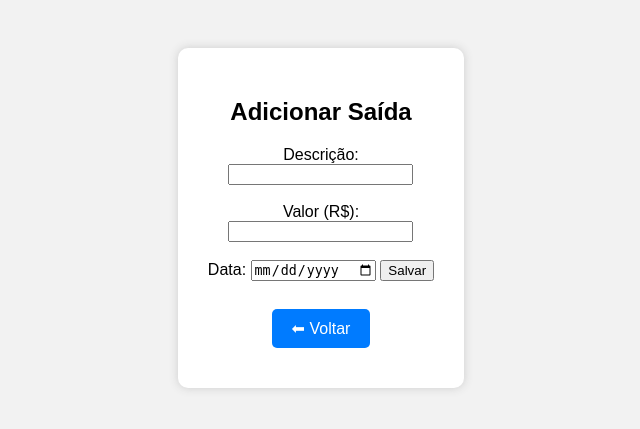
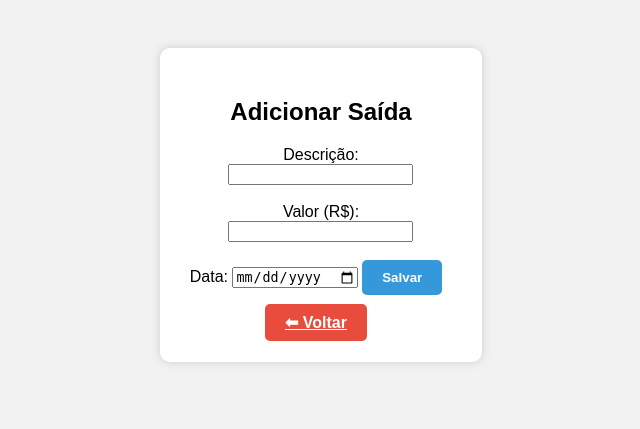
Before and after one commit to gutusmao12/Fluxo_de_Caixa_Python, a Flask app: page /adicionar_saida in a window 1280 px wide. Shown: the top 429 px of the page, without its empty margins (319-959 px from the left). Run offline with Flask 3, Linux system fonts and the light colour scheme; the visitor is signed in with stand-in values (Sample User, id 1).

Commit message:
feat: atualizando botões

```diff
--- a/static/style.css
+++ b/static/style.css
@@ -22,18 +22,28 @@ h2 {
     font-size: 18px;
 }
 
-a.button {
-    display: inline-block;
+button, .btn {
     padding: 10px 20px;
-    margin: 10px;
-    background-color: #007BFF;
+    background-color: #3498db; /* azul padrão */
     color: white;
+    border: none;
     border-radius: 5px;
-    text-decoration: none;
+    cursor: pointer;
+    margin-right: 10px;
+    font-weight: bold;
 }
 
-a.button:hover {
-    background-color: #0056b3;
+button:hover, .btn:hover {
+    background-color: #2980b9; /* azul escuro ao passar o mouse */
+}
+
+/* Botão cancelar - vermelho */
+.btn-cancelar {
+    background-color: #e74c3c; /* vermelho */
+}
+
+.btn-cancelar:hover {
+    background-color: #c0392b; /* vermelho escuro ao passar o mouse */
 }
 
 table {
--- a/templates/editar.html
+++ b/templates/editar.html
@@ -14,8 +14,8 @@
             <label>Valor (R$):</label><br>
             <input type="number" step="0.01" name="valor" value="{{ item[1] }}"><br><br>
 
-            <input type="submit" value="Salvar" class="button">
-            <a href="{{ url_for('detalhamento') }}" class="button">Cancelar</a>
+            <input type="submit" value="Salvar" class="btn">
+            <a href="{{ url_for('detalhamento') }}" class="btn btn-cancelar">Cancelar</a>
         </form>
     </div>
 </body>
--- a/templates/entrada.html
+++ b/templates/entrada.html
@@ -17,10 +17,10 @@
             <label for="data">Data:</label>
             <input type="date" name="data" required>
 
-            <input type="submit" value="Salvar" class="button">
+            <input type="submit" class="btn" value="Salvar" class="button">
         </form>
         <br>
-        <a href="/dashboard" class="button">⬅ Voltar</a>
+        <a href="{{ url_for('dashboard') }}" class="btn btn-cancelar">⬅ Voltar</a>
     </div>
 </body>
 </html>
--- a/templates/saida.html
+++ b/templates/saida.html
@@ -17,10 +17,10 @@
             <label for="data">Data:</label>
             <input type="date" name="data" required>
 
-            <input type="submit" value="Salvar" class="button">
+            <input type="submit" class="btn" value="Salvar" class="button">
         </form>
         <br>
-        <a href="/dashboard" class="button">⬅ Voltar</a>
+        <a href="{{ url_for('dashboard') }}" class="btn btn-cancelar">⬅ Voltar</a>
     </div>
 </body>
 </html>
```
